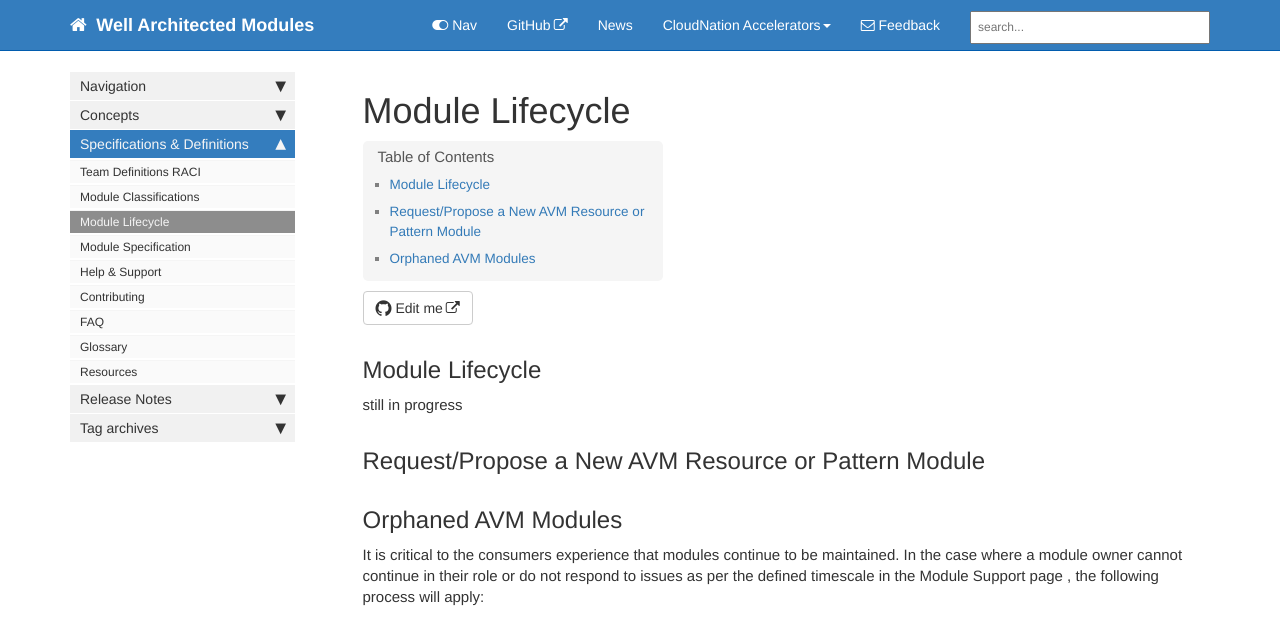
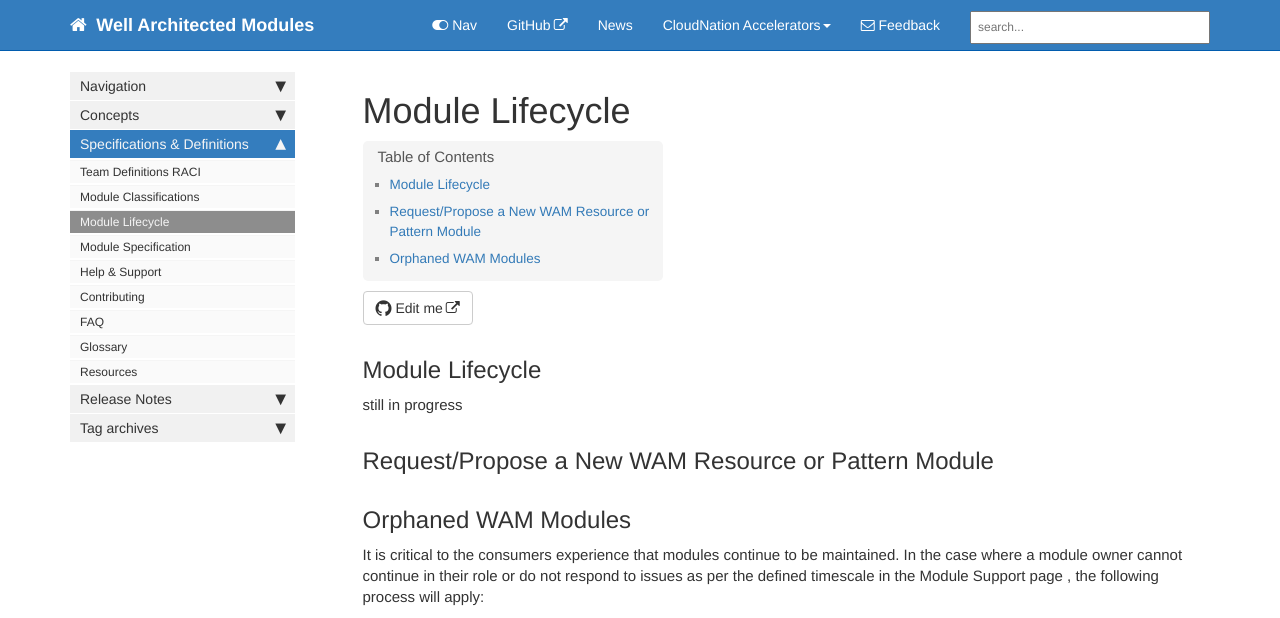
Before and after one commit to CloudNationHQ/well-architected-modules, a Jekyll site: the page built from pages/mydoc/mydoc_cn_specs_module_lifecycle.md, in a window 1280 px wide and 1038 px high. Shown: the top 618 px of the window. Built offline with Jekyll 4.4.1, drawn with Linux system fonts in a browser that asks for light colours; comment, search, counter and statistics services are not loaded.

Commit message:
commit changes

```diff
--- a/pages/mydoc/mydoc_cn_specs_module_lifecycle.md
+++ b/pages/mydoc/mydoc_cn_specs_module_lifecycle.md
@@ -9,9 +9,9 @@ folder: mydoc
 
 still in progress
 
-## Request/Propose a New AVM Resource or Pattern Module
+## Request/Propose a New WAM Resource or Pattern Module
 
-## Orphaned AVM Modules
+## Orphaned WAM Modules
 
 It is critical to the consumers experience that modules continue to be maintained. In the case where a module owner cannot continue in their role or do not respond to issues as per the defined timescale in the Module Support page , the following process will apply:
 
```
